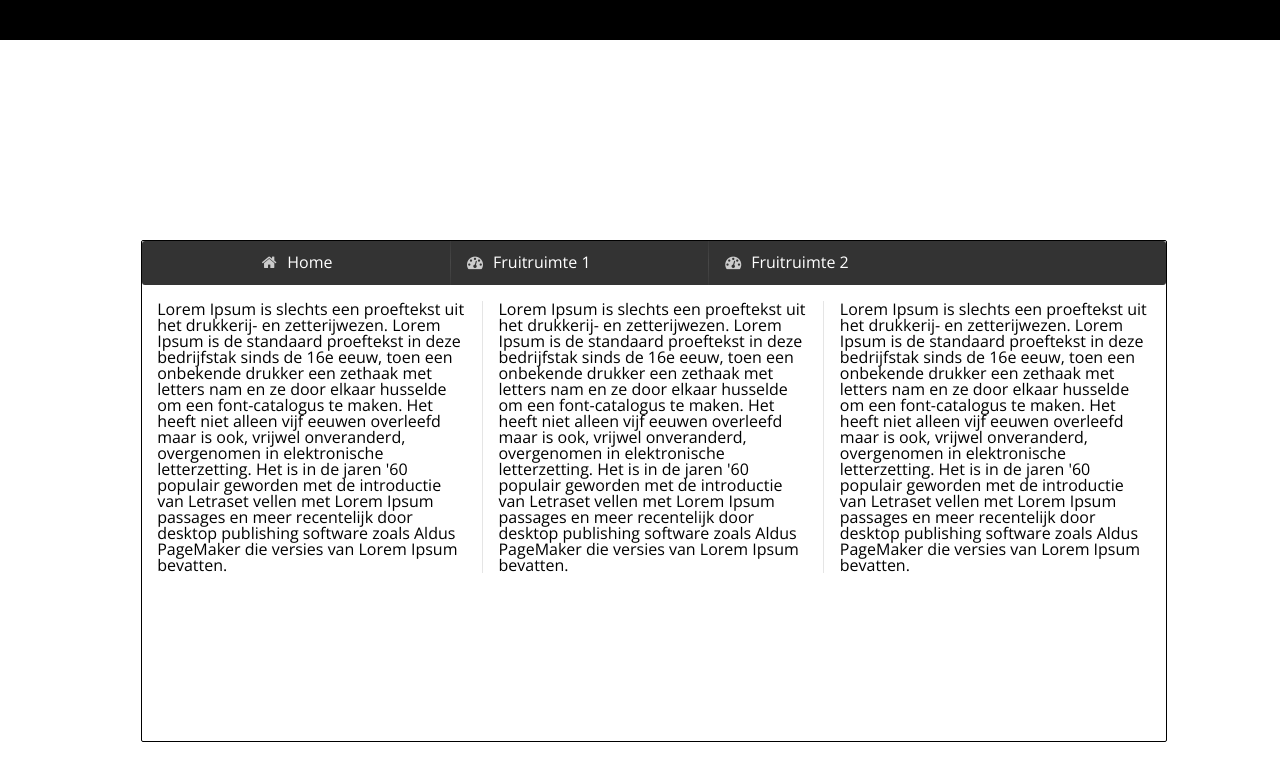
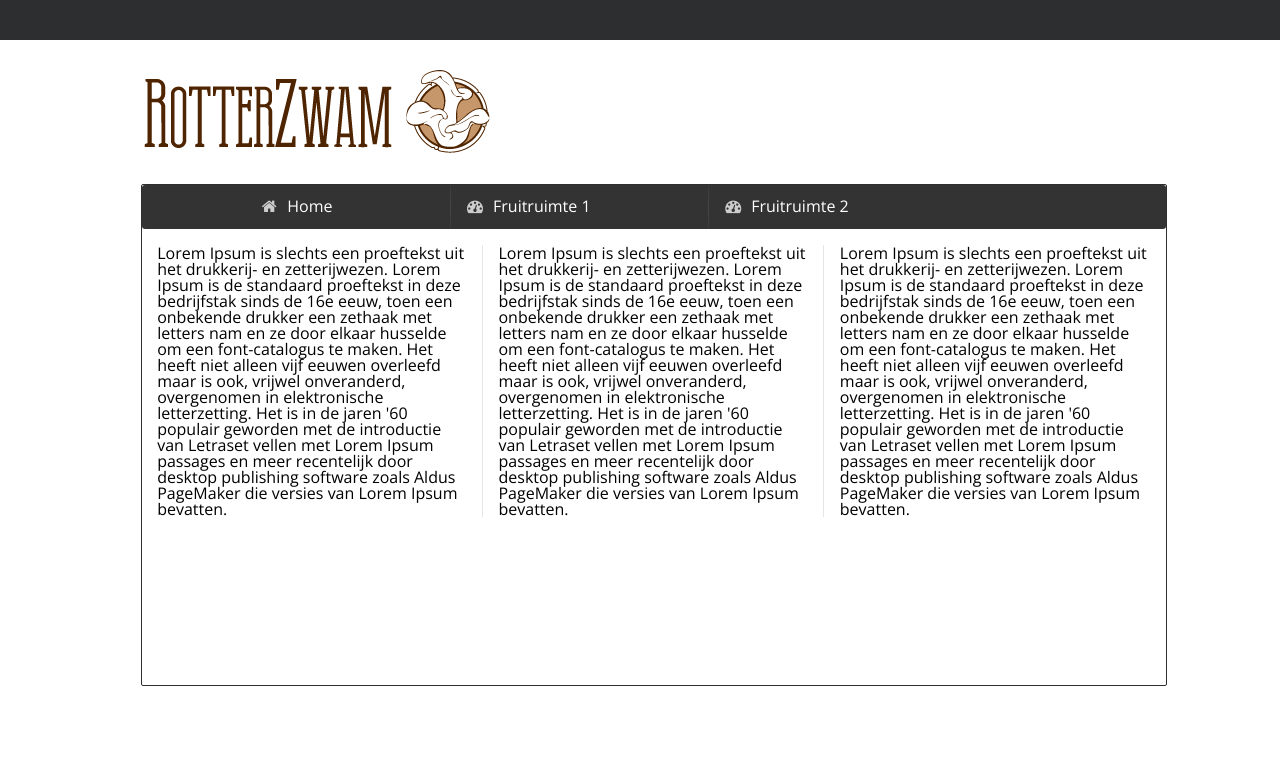
Before and after one commit to jordyijsselstijn/RotterzwamApp, a PHP site: page / in a window 1280 px wide. Shown: the top 781 px of the page. Run offline with PHP 8.4, Linux system fonts and the light colour scheme.

Commit message:
added logo

```diff
--- a/css/style.css
+++ b/css/style.css
@@ -45,7 +45,7 @@ html{
 
     width:80%;
     margin-left: 11%;
-    border: 1px solid black;
+    border: 1px solid #2C2E30;
     border-radius: 2px;
     height:500px;
 
@@ -54,8 +54,13 @@ html{
 .top-bar{
     height:40px;
     width:100%;
-    background-color: black;
-    margin-bottom: 200px;
+    background-color: #2C2E30;
+    margin-bottom: 25px;
+}
+
+#logo{
+    margin-left: 11%;
+    margin-bottom: 25px;
 }
 
 .item{
--- a/index.html
+++ b/index.html
@@ -9,9 +9,10 @@
     <title> RotterZwam logs </title>
 </head>
 <body>
-<header class="top-bar">
-
-
+<header>
+    <div class="top-bar"></div>
+    <div id="logo"><img src="images/logoheader7.png" alt="Rotterzwam Logo"></div>
+    <div id="location"></div>
 </header>
 
 
```
Also changed, not shown: images/logoheader7.png (added).
